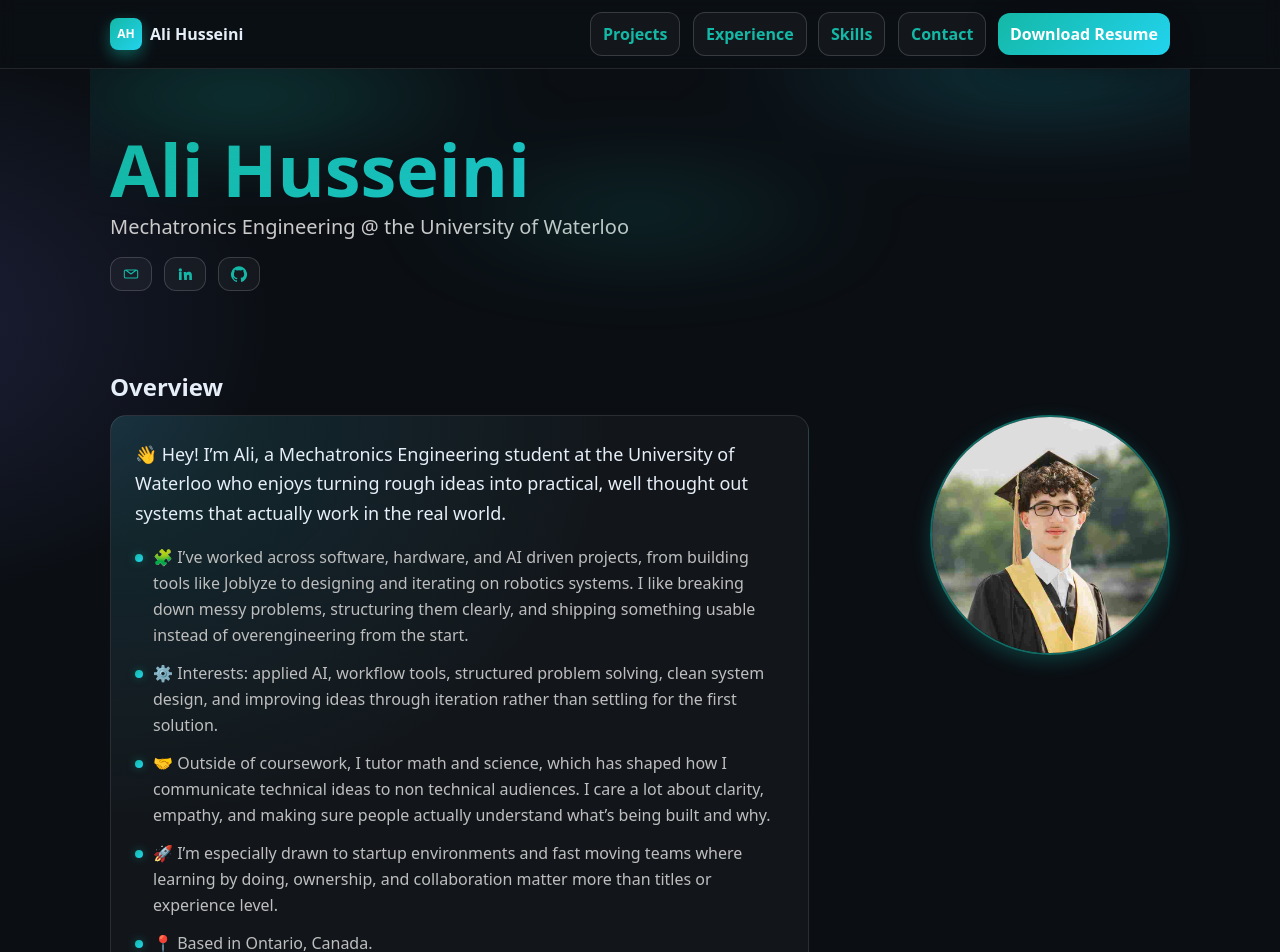
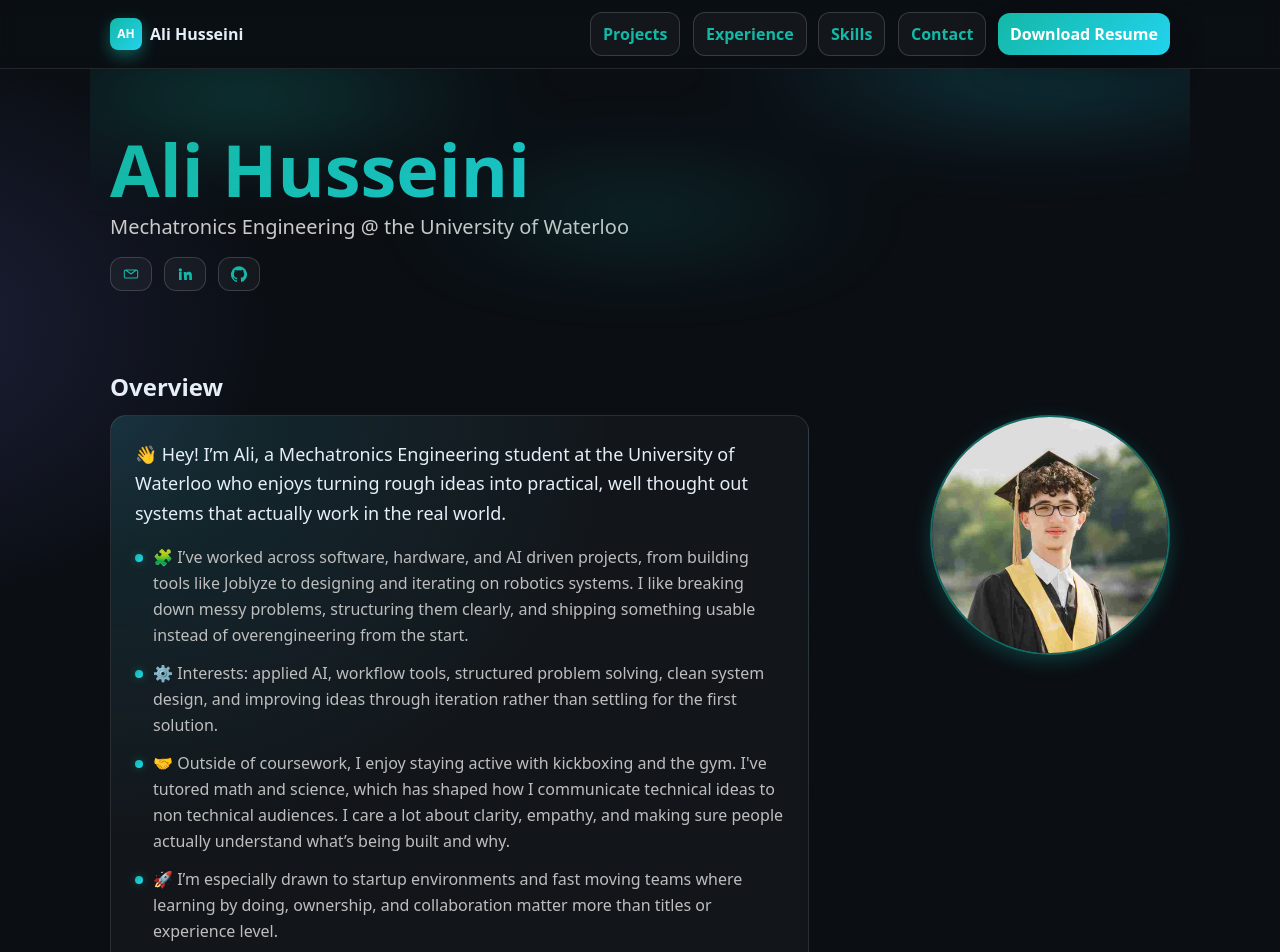
Before and after one commit to alihusseini07/personal-portfolio, a Next.js app: page / in a window 1280 px wide. Shown: the top 952 px of the page. Built offline with nearby package versions, Linux system fonts and the light colour scheme.

Commit message:
Update page.tsx

```diff
--- a/app/page.tsx
+++ b/app/page.tsx
@@ -197,10 +197,10 @@ export default function Page() {
                   first solution.
                 </li>
                 <li>
-                  🤝 Outside of coursework, I tutor math and science, which has shaped how I
-                  communicate technical ideas to non technical audiences. I care a lot about
-                  clarity, empathy, and making sure people actually understand what’s being built
-                  and why.
+                  🤝 Outside of coursework, I enjoy staying active with kickboxing and the gym. I've
+                  tutored math and science, which has shaped how I communicate technical ideas to non
+                  technical audiences. I care a lot about clarity, empathy, and making sure people actually
+                  understand what’s being built and why.
                 </li>
                 <li>
                   🚀 I’m especially drawn to startup environments and fast moving teams where
```
